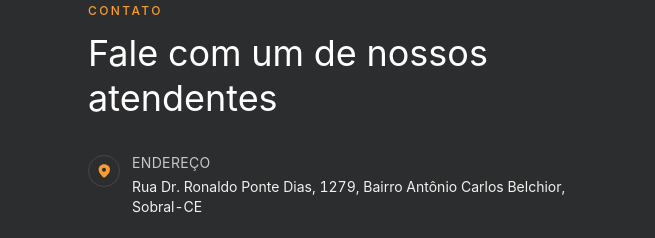
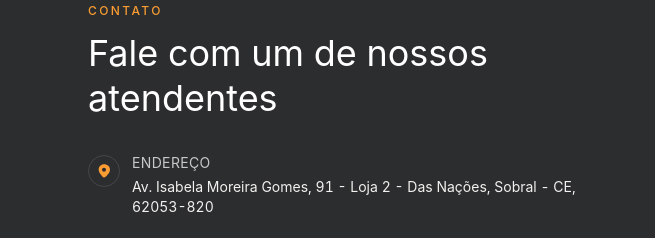
Before and after one commit to kauanallyson/elevelocacoes, an Astro site: page / in a window 1280 px wide. Shown: the part 1254-1492 px from the top of the page, 0-655 px from the left. Built offline with nearby package versions, Linux system fonts and the light colour scheme; Astro itself is replaced by a stand-in of ours.

Commit message:
feat: change endereço

```diff
--- a/src/components/sections/Contact.astro
+++ b/src/components/sections/Contact.astro
@@ -7,7 +7,7 @@ import ClockIcon from "../icons/ClockIcon.astro";
 import Link from "../ui/Link.astro";
 
 const ENDERECO =
-  "Rua Dr. Ronaldo Ponte Dias, 1279, Bairro Antônio Carlos Belchior, Sobral-CE";
+  "Av. Isabela Moreira Gomes, 91 - Loja 2 - Das Nações, Sobral - CE, 62053-820";
 const TELEFONE = [{ numero: "(88) 99998-3050", tel: "+5588999983050" }];
 const INSTAGRAM = "https://www.instagram.com/elevelocacoes/";
 
```
